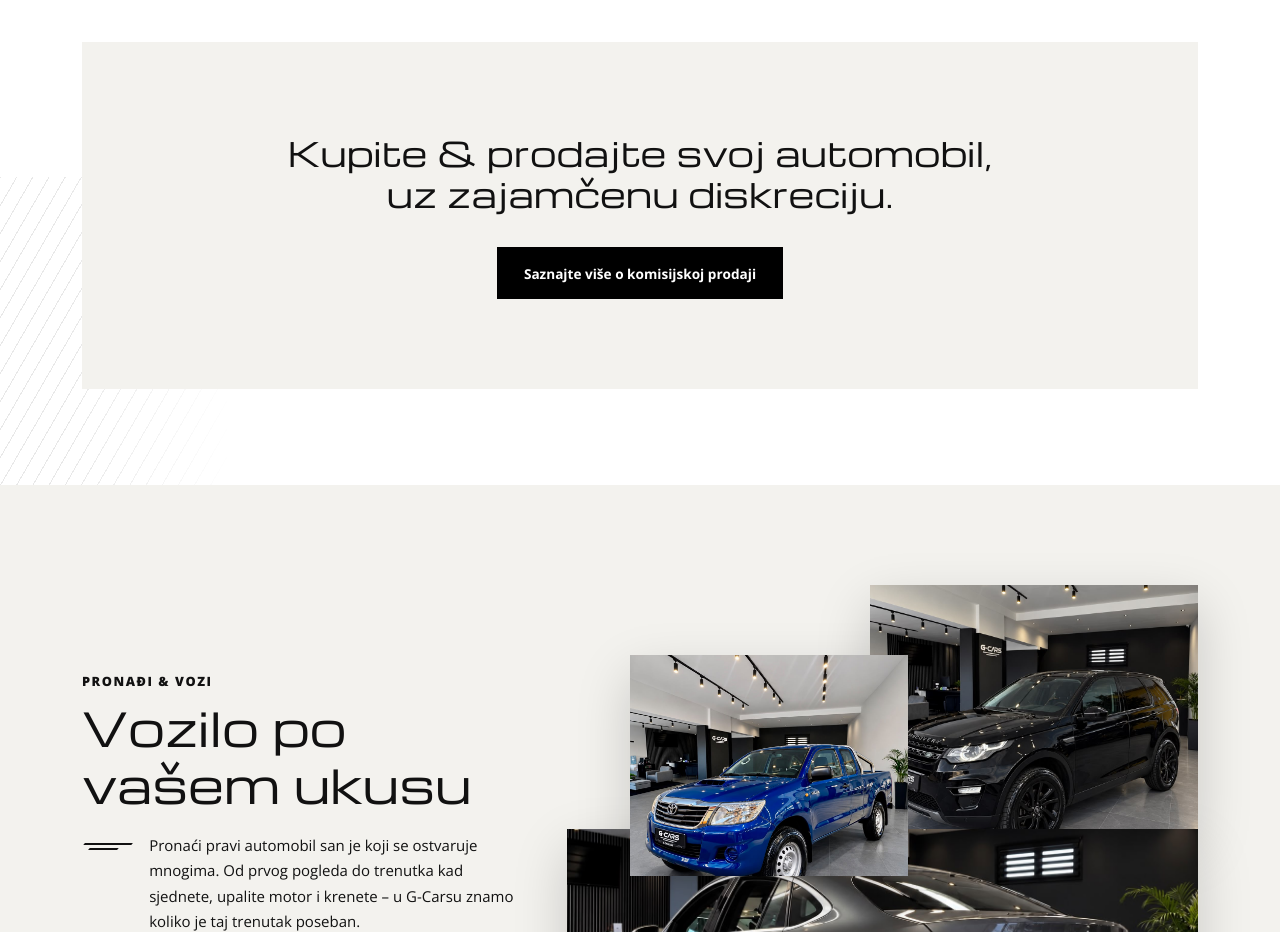
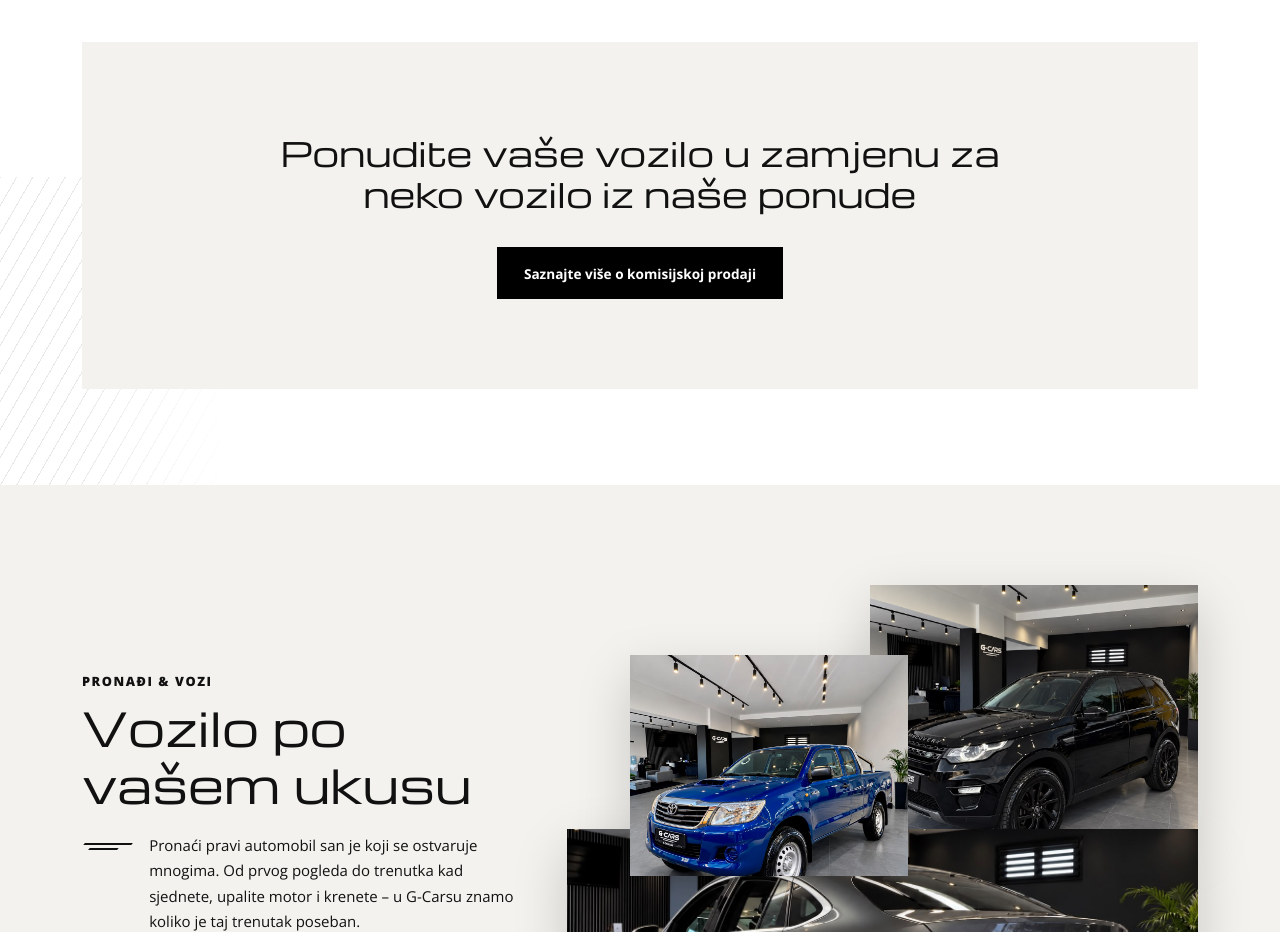
Before and after one commit to Jure135/gcars-demo, a plain HTML site: page index.html in a window 1280 px wide. Shown: the part 5540-6472 px from the top of the page. Drawn offline with nearby package versions, Linux system fonts and the light colour scheme.

Commit message:
Naslovnica: naslov komisijske prodaje 'Ponudite vaše vozilo u zamjenu...'
Co-Authored-By: Claude Opus 5.5 <noreply@anthropic.com>

```diff
--- a/index.html
+++ b/index.html
@@ -127,7 +127,7 @@
     <section class="gc-consign gc-hatch pb-5">
       <div class="container">
         <div class="gc-consign-box reveal">
-          <h2>Kupite &amp; prodajte svoj automobil, uz zajamčenu diskreciju.</h2>
+          <h2>Ponudite vaše vozilo u zamjenu za neko vozilo iz naše ponude</h2>
           <a href="consignment.html" class="btn-gc btn-gc-tan">Saznajte više o komisijskoj prodaji</a>
         </div>
       </div>
```
